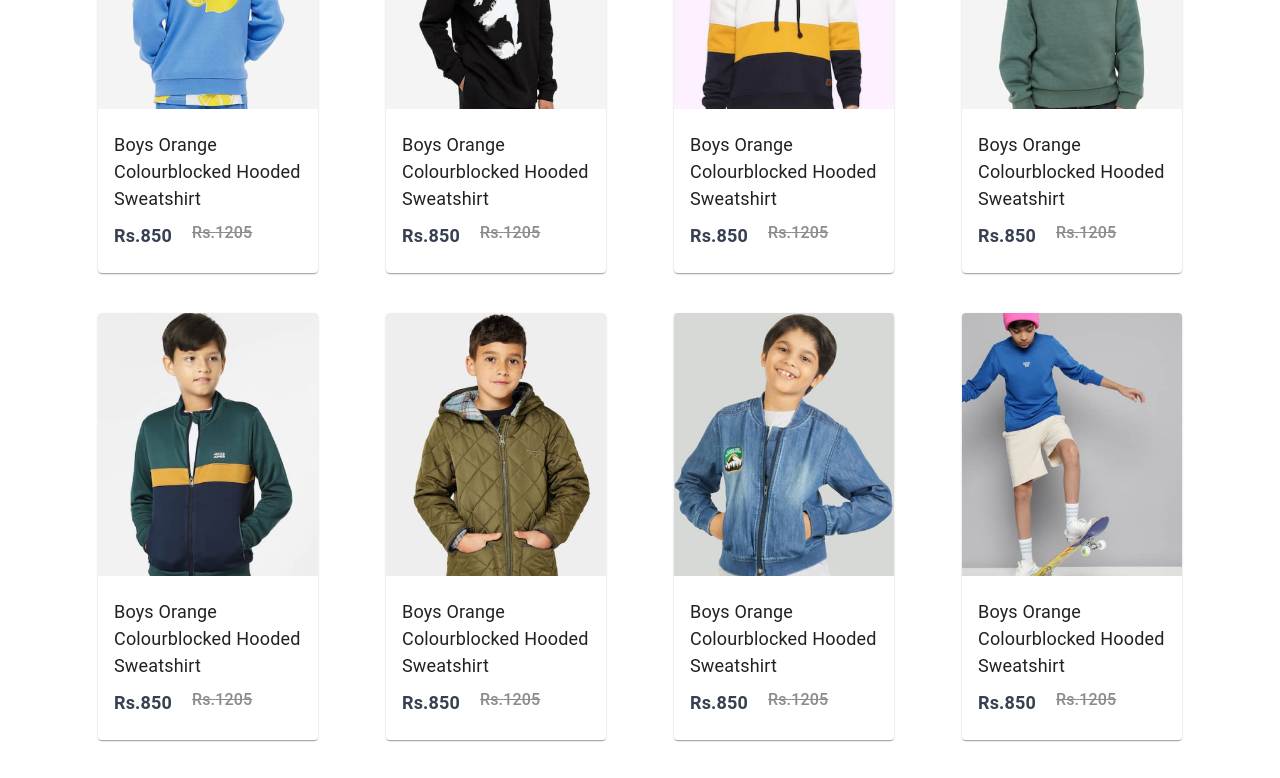
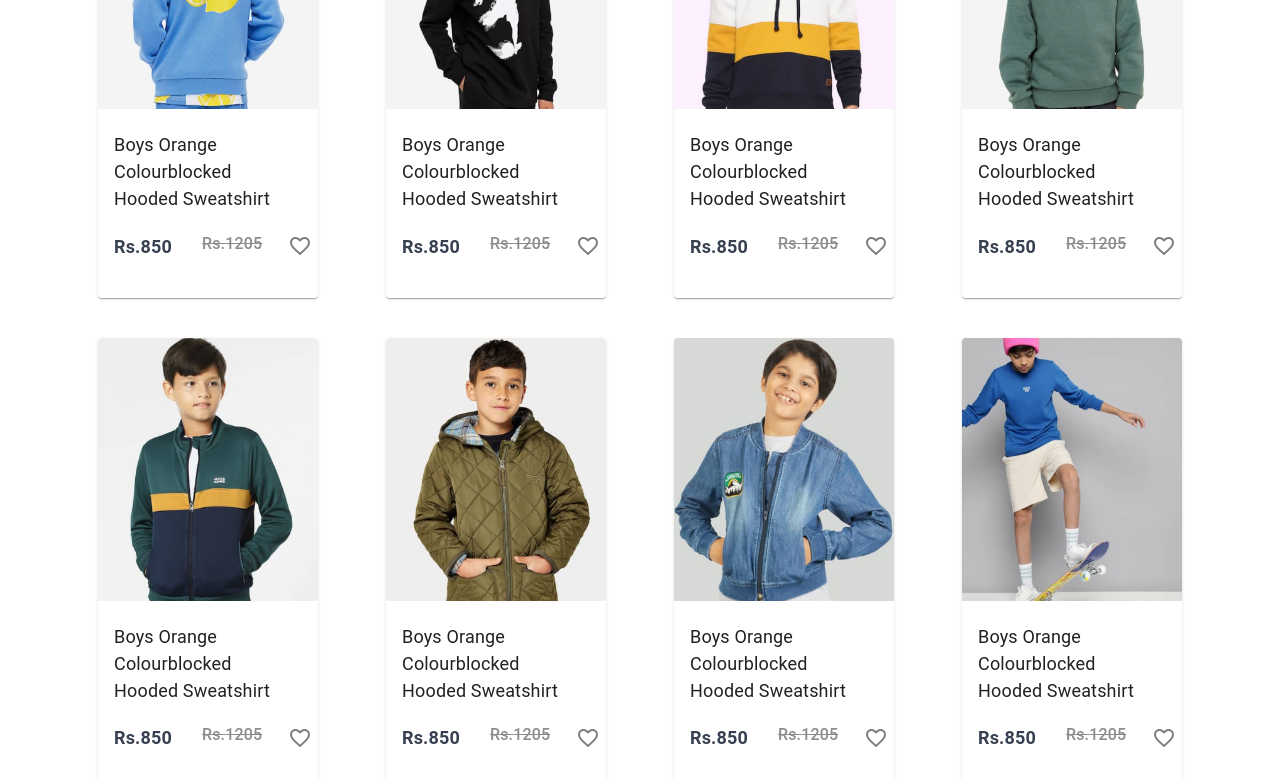
Before and after one commit to Pratik0192/Ecommerce-website-trendify, a React (Create React App) app: page /kids in a window 1280 px wide. Shown: the part 580-1358 px from the top of the page. Built offline with nearby package versions, Linux system fonts and the light colour scheme.

Commit message:
card-reset

```diff
--- a/src/Components/Item/Item.css
+++ b/src/Components/Item/Item.css
@@ -1,49 +1,15 @@
-.item {
+.item{
     width: 280px;
-    position: relative; /* Make it relative to position overlay */
 }
 
-.image-container {
-    position: relative;
-    overflow: hidden; /* Ensure the overlay stays within the container */
+.item img{
+    width: 280px;
 }
-
-.item img {
-    width: 100%;
-    transition: opacity 0.3s ease;
+.item p{
+    margin: 6px 0px;
+    margin-right: 10px;
 }
-
-.wishlist-overlay {
-    position: absolute;
-    top: 0;
-    left: 0;
-    right: 0;
-    bottom: 0;
-    display: flex;
-    justify-content: center;
-    align-items: center;
-    opacity: 0;
-    background-color: rgba(0, 0, 0, 0.5); /* Dark overlay */
-    transition: opacity 0.3s ease;
-}
-
-.image-container:hover .wishlist-overlay {
-    opacity: 1; /* Show overlay on hover */
-}
-
-.wishlist-button {
-    display: flex;
-    flex-direction: column;
-    align-items: center;
-    color: white; /* White color for text and icon */
-}
-
-.wishlist-button span {
-    margin-top: 4px;
-    font-size: 16px;
-}
-
-.item-prices {
+.item-prices{
     display: flex;
     flex-direction: row;
     gap: 20px;
@@ -54,9 +20,11 @@
     justify-content: space-between;
     align-items: center;
     width: 100%;
-    margin-top: 10px;
 }
 
+.like-button{
+    margin-right: 0 !important;
+}
 .icon-button {
     margin-top: 10px;
     margin-left: auto;
@@ -75,51 +43,47 @@
     color: grey; /* Outlined heart color when not liked */
 }
 
-/* Responsive styles */
-@media(max-width: 1280px) {
-    .item {
+@media(max-width:1280px){
+    .item{
         width: 220px;
         font-size: 14px;
     }
-    .item img {
+    .item img{
         width: 220px;
     }
-    .item-price-old {
+    .item-price-old{
         font-size: 14px;
     }
 }
-
-@media(max-width: 1024px) {
-    .item {
+@media(max-width:1024px){
+    .item{
         width: 170px;
         font-size: 13px;
     }
-    .item img {
+    .item img{
         width: 170px;
     }
-    .item-price-old {
+    .item-price-old{
         font-size: 13px;
     }
 }
-
-@media(max-width: 800px) {
-    .item {
+@media(max-width:800px){
+    .item{
         width: 120px;
         font-size: 12px;
     }
-    .item img {
+    .item img{
         width: 120px;
     }
-    .item-price-old {
+    .item-price-old{
         font-size: 12px;
     }
 }
-
-@media(max-width: 500px) {
-    .item {
+@media(max-width:500px){
+    .item{
         width: 160px;
     }
-    .item img {
+    .item img{
         width: 160px;
     }
 }
--- a/src/Components/Item/Item.jsx
+++ b/src/Components/Item/Item.jsx
@@ -8,6 +8,7 @@ import { ShopContext } from '../../Context/ShopContext';
 import Card from '@mui/material/Card';
 import CardContent from '@mui/material/CardContent';
 import Typography from '@mui/material/Typography';
+import { CardActions } from '@mui/material';
 
 const Item = (props) => {
   const {
@@ -29,25 +30,9 @@ const Item = (props) => {
 
   return (
     <Card className='item'>
-      <div className="image-container">
         <Link to={`/product/${props.id}`}>
           <img onClick={() => window.scrollTo(0, 0)} src={props.image} alt={props.name} />
         </Link>
-        <div className="wishlist-overlay">
-          <IconButton
-            aria-label="add to favorites"
-            className="wishlist-button"
-            onClick={handleLikeClick}
-          >
-            {liked ? (
-              <FavoriteIcon className="filled" />
-            ) : (
-              <FavoriteBorderIcon className="outlined" />
-            )}
-            <span>Add to Wishlist</span>
-          </IconButton>
-        </div>
-      </div>
       <CardContent>
         <Typography
           style={{fontSize: "18px", marginTop:"0px"}}
@@ -71,6 +56,19 @@ const Item = (props) => {
               Rs.{props.old_price}
             </Typography>
           </div>
+          <CardActions>
+            <IconButton
+              aria-label="add to favorites"
+              className="wishlist-button"
+              onClick={handleLikeClick}
+            >
+              {liked ? (
+                <FavoriteIcon className="filled" />
+              ) : (
+                <FavoriteBorderIcon className="outlined" />
+              )}
+          </IconButton>
+          </CardActions>
         </div>
       </CardContent>
     </Card>
```
